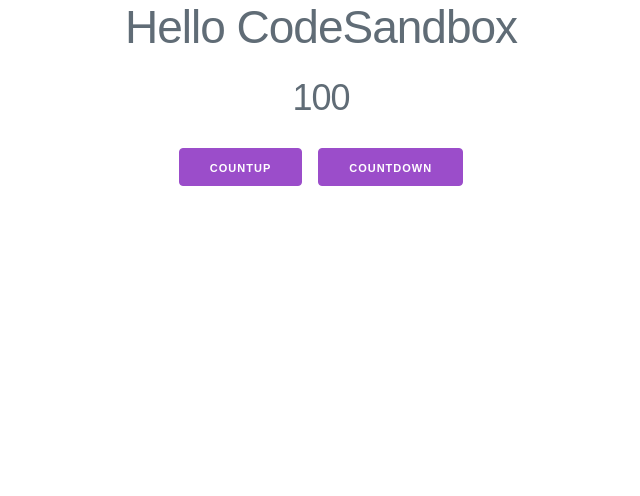
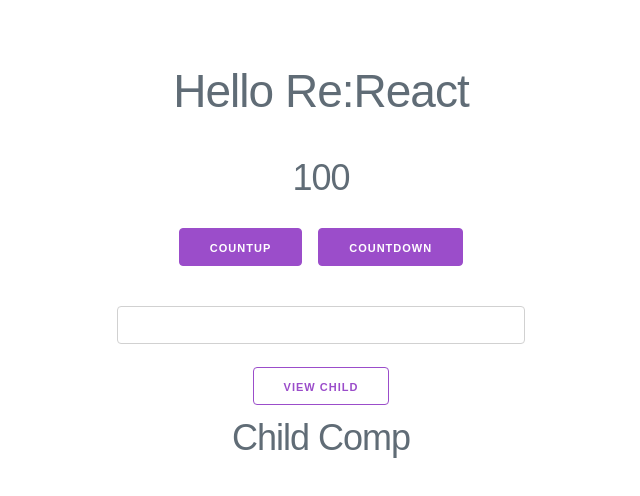
Before and after one commit to BoxPistols/Hello_Re-React_21-10-09, a React (Create React App) app: page / in a window 1280 px wide. Shown: the top 496 px of the page, without its empty margins (319-959 px from the left). Built offline with nearby package versions, Linux system fonts and the light colour scheme.

Commit message:
initial commit

```diff
--- a/package.json
+++ b/package.json
@@ -5,9 +5,12 @@
   "keywords": [],
   "main": "src/index.js",
   "dependencies": {
+    "linter": "0.0.7",
+    "prettier": "2.4.1",
     "react": "17.0.2",
     "react-dom": "17.0.2",
-    "react-scripts": "4.0.0"
+    "react-scripts": "4.0.0",
+    "stylint": "2.0.0"
   },
   "devDependencies": {
     "@babel/runtime": "7.13.8",
--- a/src/App.js
+++ b/src/App.js
@@ -1,24 +1,56 @@
-import React, { useState } from "react";
-import "./styles.scss";
+import React, { useState } from 'react'
+import { ChildArea } from './component/ChildArea'
+import './styles.scss'
 
 export default function App() {
   // counter state
-  const [count, setCount] = useState(100);
+  const [count, setCount] = useState(100)
+  const [text, setText] = useState('')
+  const [open, setOpen] = useState(true)
 
   const countUp = () => {
-    setCount((prev) => count + 2);
-  };
+    setCount((prev) => count + 2)
+  }
 
   const countDown = () => {
-    setCount((prev) => count - 2);
-  };
+    setCount((prev) => count - 2)
+  }
+
+  // form change
+  const onChangeInput = (e) => setText(e.target.value)
+
+  // Open Toggle
+  const onClickOpen = () => setOpen(!open)
+  console.log(open)
 
   return (
     <div className="App">
-      <h1>Hello CodeSandbox</h1>
-      <h2>{count}</h2>
-      <button onClick={countUp}>countUp</button>
-      <button onClick={countDown}>countDown</button>
+      <div class="container">
+        <div class="row">
+          <div class="column column-80">
+            <h1>Hello Re:React</h1>
+            <section className="section">
+              {/* Counter */}
+              <h2>{count}</h2>
+              <button onClick={countUp}>countUp</button>
+              <button onClick={countDown}>countDown</button>
+            </section>
+          </div>
+        </div>
+        <div class="row">
+          <div class="column column-80">
+            <section className="section">
+              {/* Form */}
+              {text}
+              <input onChange={onChangeInput} value={text} />
+              <button class="button button-outline" onClick={onClickOpen}>
+                View Child
+              </button>
+              <ChildArea open={open} />
+            </section>
+          </div>
+        </div>
+      </div>
     </div>
-  );
+  )
 }
--- /dev/null
+++ b/src/component/ChildArea.jsx
@@ -0,0 +1,12 @@
+export const ChildArea = (props) => {
+  const { open } = props
+  return (
+    <>
+      {open ? (
+        <div className="ChildArea">
+          <h2>Child Comp</h2>
+        </div>
+      ) : null}
+    </>
+  )
+}
--- a/src/styles.scss
+++ b/src/styles.scss
@@ -1,8 +1,20 @@
 .App {
   font-family: sans-serif;
   text-align: center;
+  padding: 8vh 4vw;
 }
 
+.container .row{
+  margin: auto;
+  display: flex;
+  justify-content: center;
+  align-items: center;
+  max-width: 600px;
+}
 button{
   margin: 8px;
 }
+
+section.section{
+  padding: 2vh 2vw;
+}
```
Also changed, not shown: src/utility.scss (added, +8 -0 lines).
